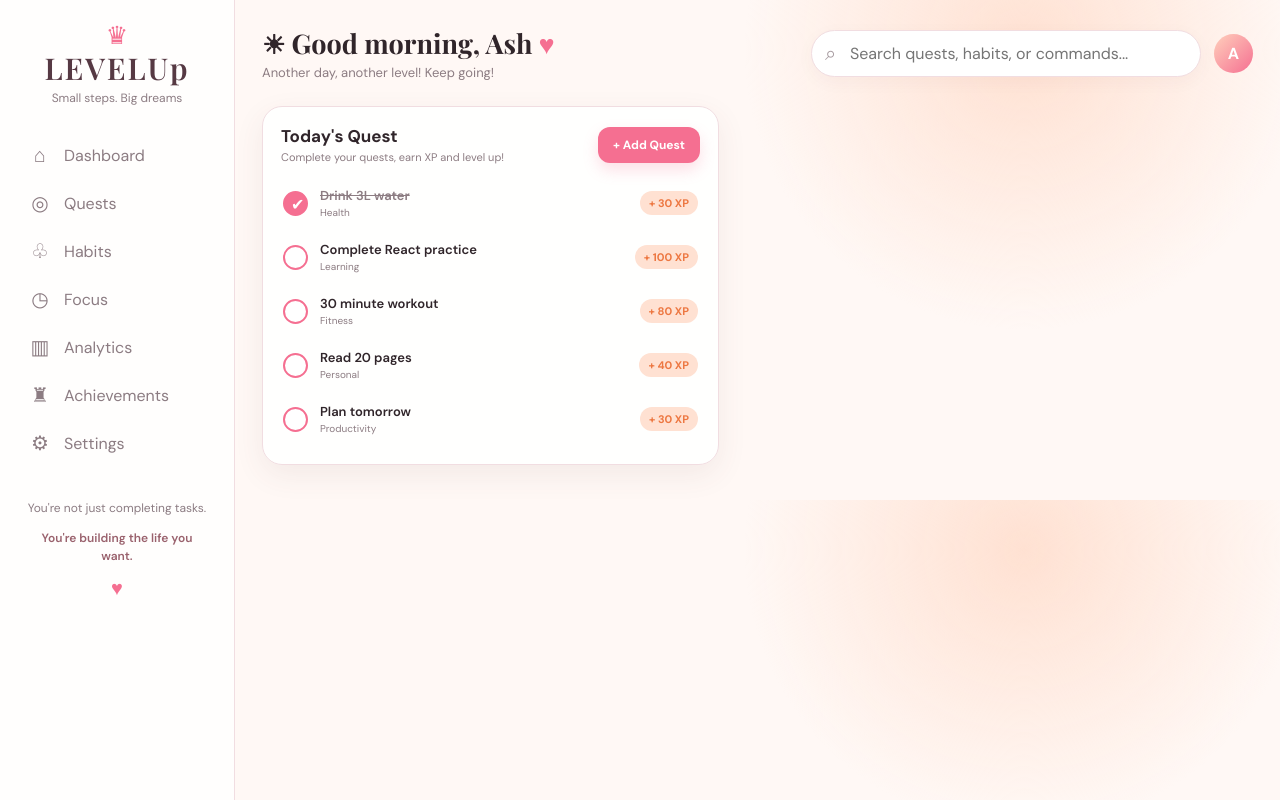
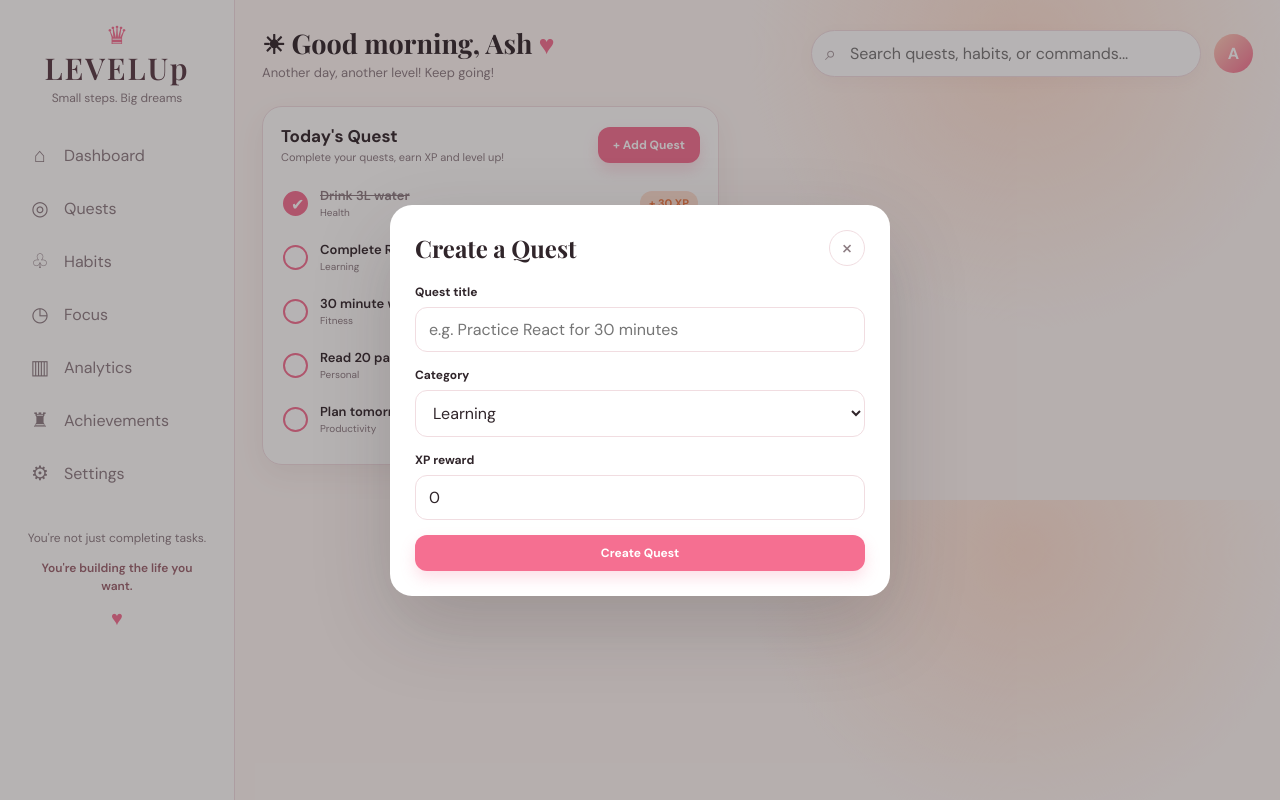
Before and after one commit to aiswaryaraghuveer-debug/LevelUp, a React (Vite) app: page / in a window 1280 px wide. Both pictures are taken after a click on the button "+ Add Quest". Built offline with nearby package versions, Linux system fonts and the light colour scheme.

Commit message:
Adding newQuest Overlay

```diff
--- a/package.json
+++ b/package.json
@@ -14,6 +14,7 @@
     "react-router-dom": "^7.9.2"
   },
   "devDependencies": {
+    "@types/react": "^19.3.0",
     "@vitejs/plugin-react": "^5.0.4",
     "vite": "^7.1.7"
   }
--- /dev/null
+++ b/src/components/AddNewQuestOverlay.jsx
@@ -0,0 +1,31 @@
+import React,{useState} from "react";
+function AddNewQuestOverlay({ onClose,onAddQuest }) {
+    const closeOverlay = onClose;
+    const [newQuestTitle,setNewQuestTitle]=useState("");
+     const [newQuestCategory,setNewQuestCategory]=useState("");
+      const [newQuestXp,setNewQuestXp]=useState(0);
+      function addQuestToList(event) {
+    event.preventDefault();
+
+    onAddQuest({
+      id: Date.now(),
+      title: newQuestTitle.trim(),
+      category: newQuestCategory,
+      xp: Number(newQuestXp),
+      completed: false,
+    });
+
+    onClose();
+  }
+    return (
+        <>
+            <div className="modal-overlay"><div className="modal"><div className="modal-title"><h2>Create a Quest</h2><button className="icon-button" onClick={closeOverlay}>×</button></div><form><div className="form-group"><label className="form-label">Quest title</label>
+                <input className="input" placeholder="e.g. Practice React for 30 minutes" value={newQuestTitle}  onChange={(e)=>setNewQuestTitle(e.target.value)} /></div><div className="form-group"><label className="form-label">Category</label><select className="select" value={newQuestCategory}  onChange={(e)=>setNewQuestCategory(e.target.value)} ><option>Learning</option><option>Health</option><option>Fitness</option><option>Personal</option><option>Productivity</option></select></div><div className="form-group"><label className="form-label">XP reward</label>
+                    <input className="input" min="10" max="500" step="10" type="number" value={newQuestXp}  onChange={(e)=>setNewQuestXp(e.target.value)} /></div>
+                    <button className="btn btn-primary full" type="submit" onClick={addQuestToList}>Create Quest</button>
+                    </form></div></div>
+        </>
+
+    )
+}
+export default AddNewQuestOverlay;
--- a/src/components/AppHeader.jsx
+++ b/src/components/AppHeader.jsx
@@ -23,7 +23,7 @@ function AppHeader() {
             <div className="header-actions">
                 <div className="command-wrap">
                     <span className="search-icon">⌕</span>
-                    <input placeholder="Search quests, habits, or commands..." className="command-input" value=""></input>
+                    <input placeholder="Search quests, habits, or commands..." className="command-input" ></input>
                 </div>
                 <div className="avatar">{initialState.profile.name.split("")[0]}</div>
             </div>
--- a/src/components/QuestCard.jsx
+++ b/src/components/QuestCard.jsx
@@ -1,6 +1,8 @@
-import React,{useState} from "react";
+import React, { useState } from "react";
+import AddNewQuestOverlay from "./AddNewQuestOverlay";
 function QuestCard({ initialState }) {
     const [quests, setQuests] = useState(initialState.quests);
+     const [isAddQuestOpen, setIsAddQuestOpen] = useState(false);
 
     function changeQuestStatus(questId) {
         setQuests(prevQuests =>
@@ -16,7 +18,9 @@ function QuestCard({ initialState }) {
                     <h2>Today's Quest</h2>
                     <p>Complete your quests, earn XP and level up!</p>
                 </div>
-            <button className="btn btn-primary"> + Add Quest</button>  </div>
+                <button className="btn btn-primary"  onClick={()=>setIsAddQuestOpen(true)}> + Add Quest</button>
+
+            </div>
 
             {quests.map((quest) => (
                 <div key={quest.id}>
@@ -37,9 +41,12 @@ function QuestCard({ initialState }) {
                 </div>
             ))
             }
-
-
-
+             {isAddQuestOpen && (
+        <AddNewQuestOverlay
+  onClose={() => setIsAddQuestOpen(false)}
+  onAddQuest={quest => setQuests(previous => [...previous, quest])}
+/>
+      )}
         </>
 
     )
--- a/src/components/SideBar.jsx
+++ b/src/components/SideBar.jsx
@@ -9,7 +9,7 @@ function SideBar({ navItems }) {
                 </div>
                 <div className="brand-tagline">Small steps. Big dreams</div>
             </div>
-                <div clsassName="nav">
+                <div className="nav">
                     {navItems.map((item) => (
                         <div className="nav-item" key={item.label}>
                             <a className="nav-icon" href={item.href}>{item.icon}</a>
```
Also changed, not shown: 1 other file (tests, documents, lock files or other folders). Lines whose indentation alone changed are shown as unchanged.
